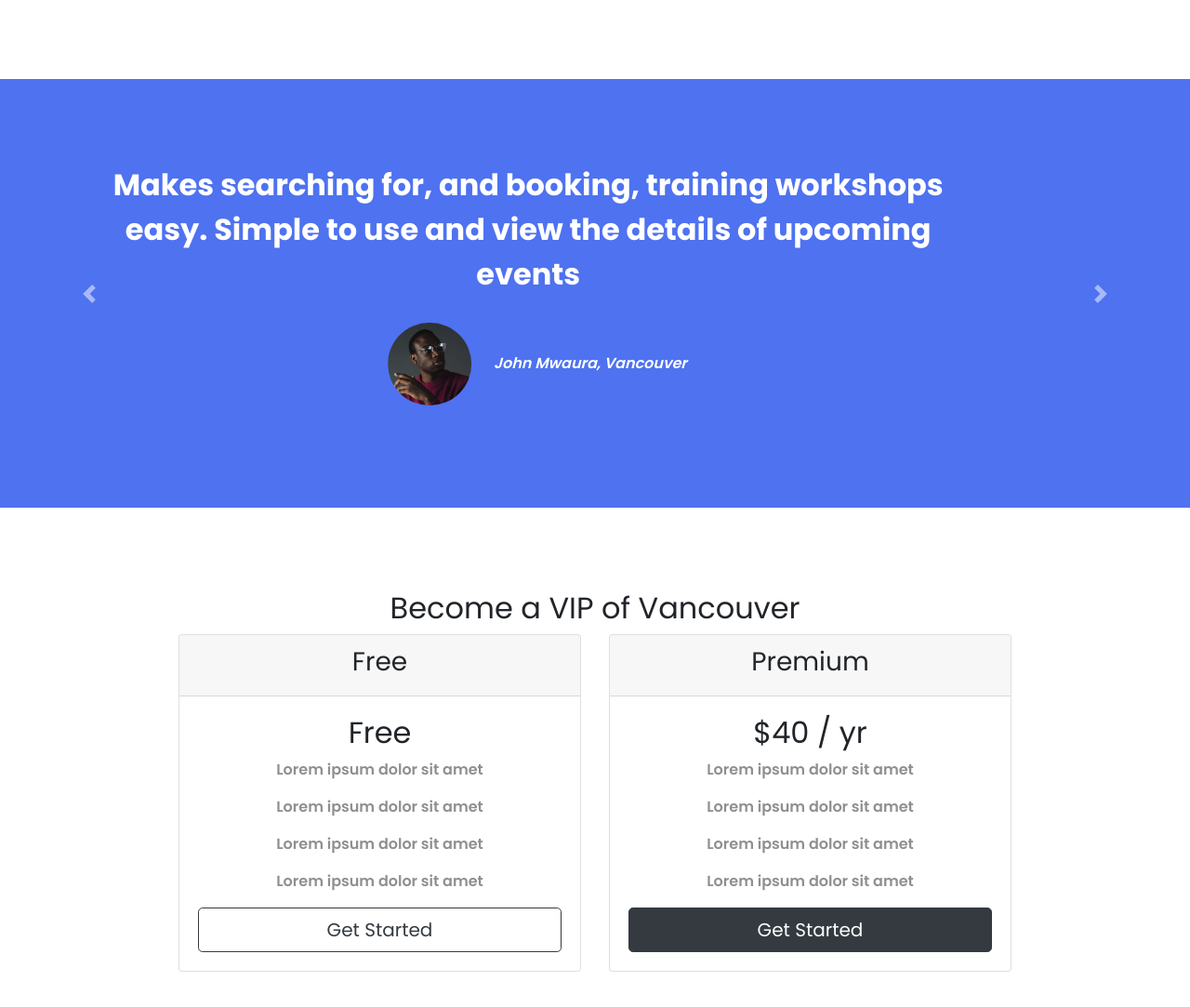
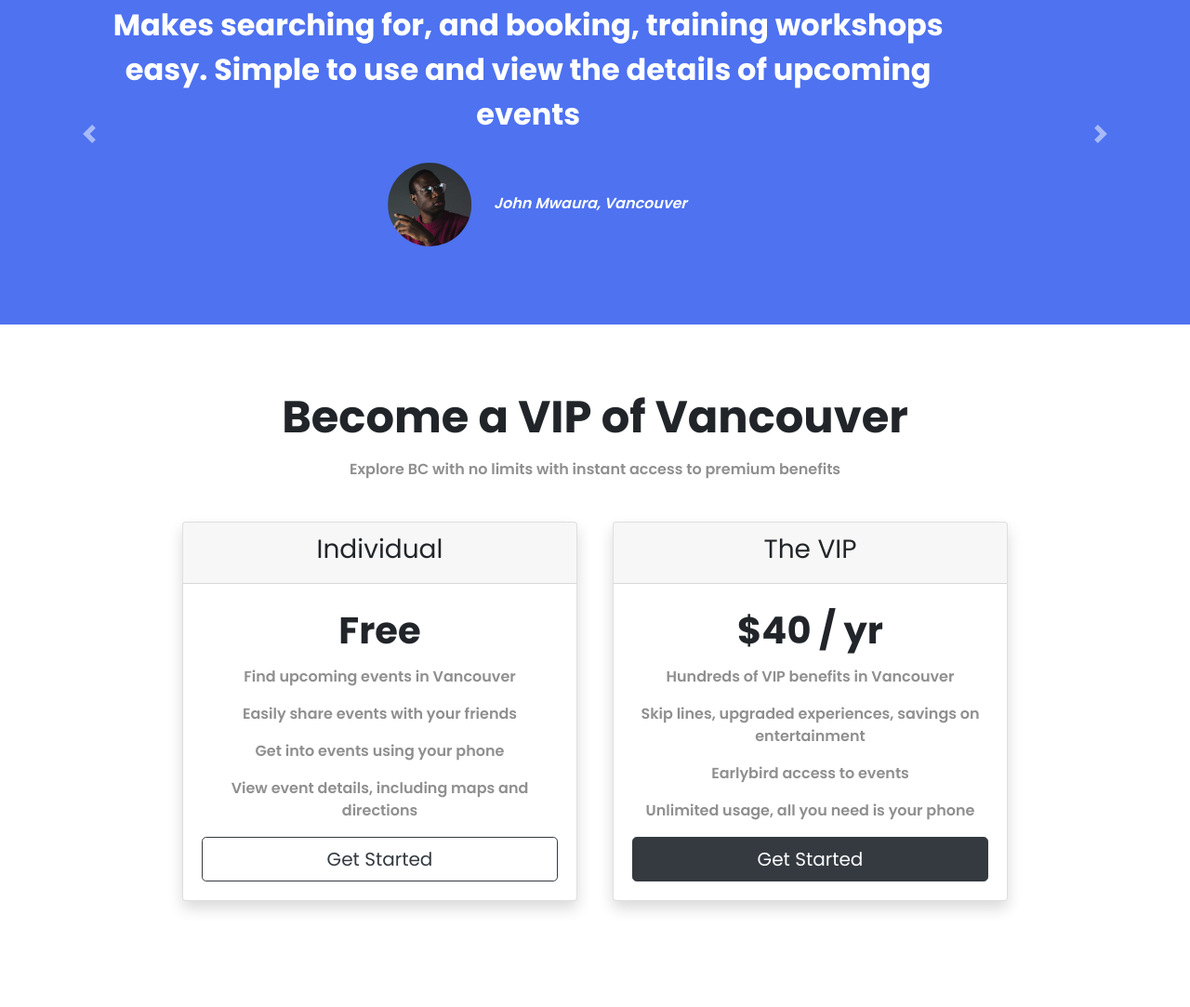
Before and after one commit to chrishombre/Vancity-Showcase, a plain HTML site: page index.html in a window 1280 px wide. Shown: the part 1221-2304 px from the top of the page at 93% size. After the commit the page ends 2282 px from the top, so only its background shows below. Drawn offline with nearby package versions, Linux system fonts and the light colour scheme.

Commit message:
CSS
- Padding
- Header
- Pricing changes

```diff
--- a/css/styles.css
+++ b/css/styles.css
@@ -15,9 +15,10 @@ p {
   font-size: 3rem;
   line-height: 1.5;
   font-weight: 700;
+  margin-top: 5%;
 }
 .container-fluid {
-  padding: 7% 15%;
+  padding: 5% 15%;
 }
 .colored-section {
   background-color: #4e72f0;
@@ -31,7 +32,7 @@ p {
   padding: 0 0 4.5rem;
 }
 .navbar-brand {
-  font-size: 2.5rem;
+  font-size: 2rem;
 }
 .nav-item {
   padding: 0 18px;
@@ -56,7 +57,7 @@ p {
   width: 60%;
   transform: rotate(25deg);
   position: absolute;
-  right: 30%;
+  right: 25%;
 }
 
 /* Press */
@@ -66,7 +67,7 @@ p {
 }
 .press-logo {
   width: 15%;
-  margin: 20px 20px 0px;
+  margin: 20px 25px 0px;
 }
 
 /* Features */
@@ -79,7 +80,7 @@ p {
   font-size: 1.5rem;
 }
 .feature-box {
-  padding: 5%;
+  padding: 2%;
 }
 .icon {
   color: #4e72f0;
@@ -102,3 +103,18 @@ p {
   font-weight: 700;
   line-height: 1.5;
 }
+
+/* Pricing Section */
+.pricing-column {
+  padding: 3% 2%;
+}
+.price-text {
+  font-size: 2.5rem;
+  font-weight: 700;
+  line-height: 1.5;
+}
+.section-heading {
+  font-size: 3rem;
+  font-weight: 700;
+  line-height: 1.5;
+}
--- a/index.html
+++ b/index.html
@@ -180,18 +180,20 @@
     <section class="white-section" id="pricing">
       <div class="container-fluid">
         <h2 class="section-heading">Become a VIP of Vancouver</h2>
+        <p>Explore BC with no limits with instant access to premium benefits</p>
+
         <div class="row">
           <div class="col-lg-6 pricing-column">
-            <div class="card">
+            <div class="card shadow">
               <div class="card-header">
-                <h3>Free</h3>
+                <h3>Individual</h3>
               </div>
               <div class="card-body">
                 <h2 class="price-text">Free</h2>
-                <p>Lorem ipsum dolor sit amet</p>
-                <p>Lorem ipsum dolor sit amet</p>
-                <p>Lorem ipsum dolor sit amet</p>
-                <p>Lorem ipsum dolor sit amet</p>
+                <p>Find upcoming events in Vancouver</p>
+                <p>Easily share events with your friends</p>
+                <p>Get into events using your phone</p>
+                <p>View event details, including maps and directions</p>
                 <button
                   type="button"
                   class="btn btn-outline-dark btn-lg btn-block"
@@ -202,16 +204,18 @@
             </div>
           </div>
           <div class="col-lg-6 pricing-column">
-            <div class="card">
+            <div class="card shadow">
               <div class="card-header">
-                <h3>Premium</h3>
+                <h3>The VIP</h3>
               </div>
               <div class="card-body">
                 <h2 class="price-text">$40 / yr</h2>
-                <p>Lorem ipsum dolor sit amet</p>
-                <p>Lorem ipsum dolor sit amet</p>
-                <p>Lorem ipsum dolor sit amet</p>
-                <p>Lorem ipsum dolor sit amet</p>
+                <p>Hundreds of VIP benefits in Vancouver</p>
+                <p>
+                  Skip lines, upgraded experiences, savings on entertainment
+                </p>
+                <p>Earlybird access to events</p>
+                <p>Unlimited usage, all you need is your phone</p>
                 <button type="button" class="btn btn-dark btn-lg btn-block">
                   Get Started
                 </button>
```
Also changed, not shown: images/canucks.png, images/mashable.png.
